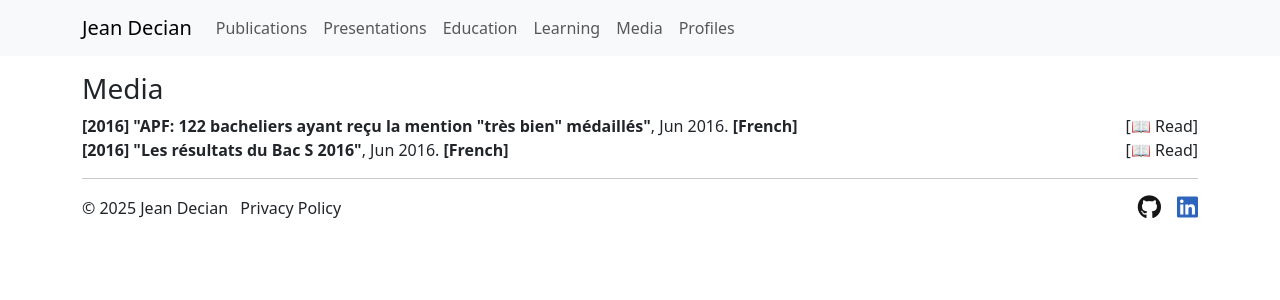
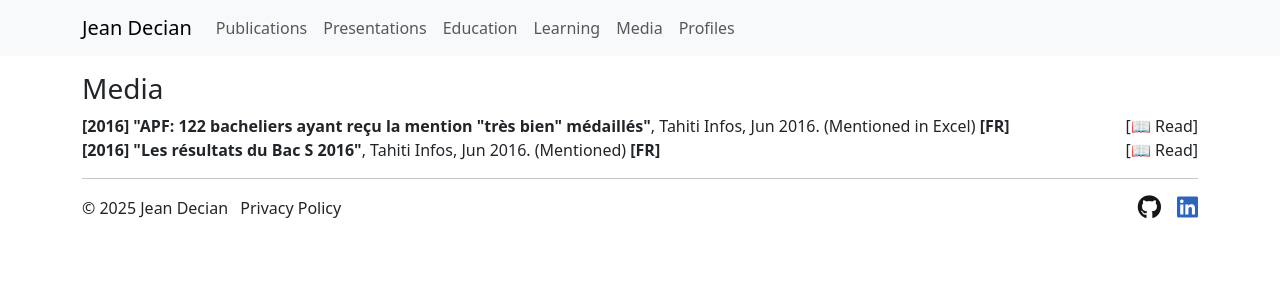
Before and after one commit to jeandecian/info, a Jekyll site: the page built from _pages/media.md, in a window 1280 px wide. Shown: the top 300 px of the page. Built offline with Jekyll 4.4.1, drawn with Linux system fonts in a browser that asks for light colours; nearby versions of some CDN libraries.

Commit message:
add source and context to media

```diff
--- a/_data/media.yml
+++ b/_data/media.yml
@@ -1,9 +1,13 @@
 - title: Les résultats du Bac S 2016
+  source: Tahiti Infos
   date: 2016-06-23
-  language: French
+  language: FR
   url: https://www.tahiti-infos.com/Les-resultats-du-Bac-S-2016_a150248.html
+  context: Mentioned
 
 - title: 'APF: 122 bacheliers ayant reçu la mention "très bien" médaillés'
+  source: Tahiti Infos
   date: 2016-06-30
-  language: French
+  language: FR
   url: https://www.tahiti-infos.com/APF-122-bacheliers-ayant-recu-la-mention-tres-bien-medailles_a150482.html
+  context: "Mentioned in Excel"
--- a/_pages/media.md
+++ b/_pages/media.md
@@ -10,8 +10,9 @@ permalink: /media/
     {% for media in site.data.media reversed %}
     <li class="d-flex justify-content-between">
       <span>
-        <b>[{{ media.date | date: "%Y"}}] "{{ media.title }}"</b>, {{ media.date
-        | date: "%b %Y"}}. <b>[{{ media.language }}]</b></span
+        <b>[{{ media.date | date: "%Y"}}] "{{ media.title }}"</b>, {{
+        media.source }}, {{ media.date | date: "%b %Y"}}. ({{ media.context }})
+        <b>[{{ media.language }}]</b></span
       >
       <span class="text-end">
         [<a
```
